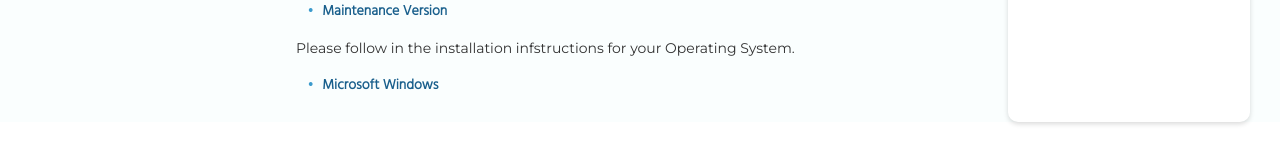
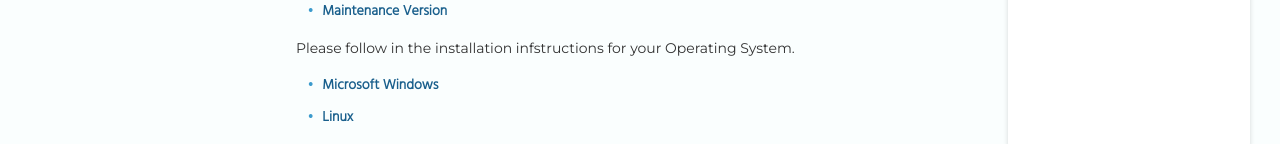
Before and after one commit to safespring/docs, an MkDocs documentation site: the page built from content/backup 2.0/quickstart-guide.md, in a window 1280 px wide and 900 px high, scrolled down 1895 px. Shown: the part 747-891 px from the top of the window. Built offline with MkDocs 1.6.1 and Material for MkDocs 9.7.7, drawn with Linux system fonts in a browser that asks for light colours; a script that is not in the unit is left out; comment, search, counter and statistics services are not loaded.

Commit message:
Added Linux to quick-start

```diff
--- a/content/backup 2.0/quickstart-guide.md
+++ b/content/backup 2.0/quickstart-guide.md
@@ -43,6 +43,7 @@
 Please follow in the installation infstructions for your Operating System.
 
 - [Microsoft Windows](install/windows.md)
+- [Linux](install/linux.md)
 
 [baas-portal]:https://portal.backup.sto2.safedc.net/
 [ibm-ftp]:http://ftp.software.ibm.com/storage/tivoli-storage-management/
```
